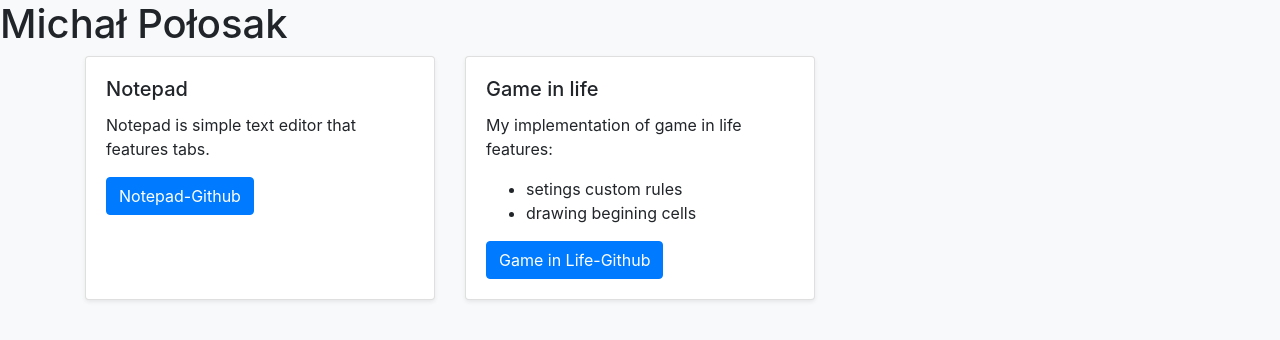
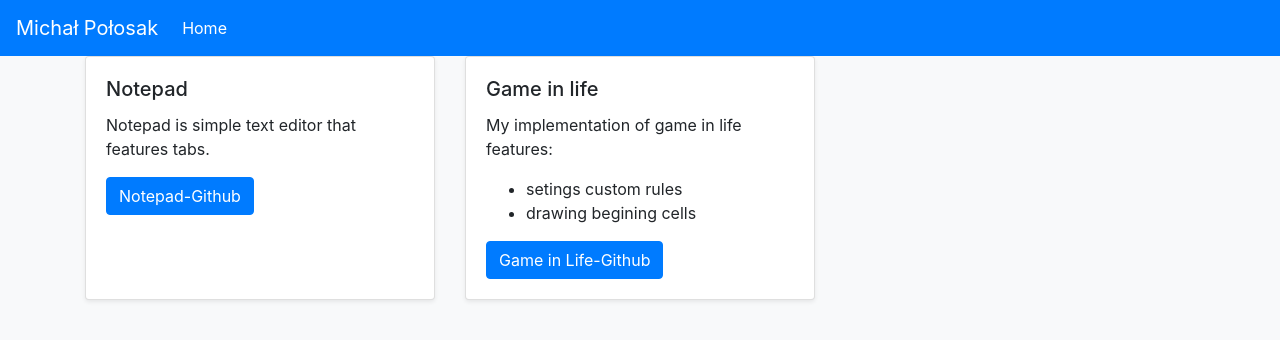
Before and after one commit to 256Michael/256Michael.github.io, a Jekyll site: the page built from index.html, in a window 1280 px wide. Shown: the top 340 px of the page. Built offline with Jekyll 4.4.1, drawn with Linux system fonts in a browser that asks for light colours.

Commit message:
Add navbar

```diff
--- /dev/null
+++ b/_data/navigation.yml
@@ -0,0 +1,2 @@
+- name: Home
+  link: /
--- /dev/null
+++ b/_includes/navigation.html
@@ -0,0 +1,20 @@
+<nav class="navbar navbar-expand-lg navbar-dark bg-primary">
+    <a class="navbar-brand" href="/">Michał Połosak</a>
+    <button class="navbar-toggler" type="button" data-toggle="collapse" data-target="#navbarSupportedContent" aria-controls="navbarSupportedContent" aria-expanded="false" aria-label="Toggle navigation">
+        <span class="navbar-toggler-icon"></span>
+    </button>
+    <div class="collapse navbar-collapse" id="navbarSupportedContent">
+        <ul class="navbar-nav mr-auto">
+            {% for item in site.data.navigation %}
+                <li class="nav-item {% if page.url == item.link %}active{% endif %}">
+                    <a class="nav-link" href="{{ item.link }}">
+                        {{ item.name }}
+                        {% if page.url == item.link %}
+                            <span class="sr-only">(current)</span>
+                        {% endif %}
+                    </a>
+                </li>
+            {% endfor %}
+        </ul>
+    </div>
+</nav>
--- a/_layouts/default.html
+++ b/_layouts/default.html
@@ -5,8 +5,11 @@
     <title>{{ page.title }}</title>
     <link rel="stylesheet" href="https://stackpath.bootstrapcdn.com/bootstrap/4.4.1/css/bootstrap.min.css" integrity="sha384-Vkoo8x4CGsO3+Hhxv8T/Q5PaXtkKtu6ug5TOeNV6gBiFeWPGFN9MuhOf23Q9Ifjh" crossorigin="anonymous">
     <link href="https://fonts.googleapis.com/css?family=Open+Sans:400,700,800&display=swap" rel="stylesheet">
+    <script src="https://code.jquery.com/jquery-3.5.1.slim.min.js" integrity="sha384-DfXdz2htPH0lsSSs5nCTpuj/zy4C+OGpamoFVy38MVBnE+IbbVYUew+OrCXaRkfj" crossorigin="anonymous"></script>
+<script src="https://cdn.jsdelivr.net/npm/bootstrap@4.5.3/dist/js/bootstrap.bundle.min.js" integrity="sha384-ho+j7jyWK8fNQe+A12Hb8AhRq26LrZ/JpcUGGOn+Y7RsweNrtN/tE3MoK7ZeZDyx" crossorigin="anonymous"></script>
 </head>
 <body class="bg-light">
+    {% include navigation.html %}
     {{ content }}
 </body>
 </html>
--- a/index.html
+++ b/index.html
@@ -2,7 +2,6 @@
 layout: default
 title: Michał Połosak
 ---
-<div id="header-bar"><h1>Michał Połosak</h1></div>
 <div class="container">
   <div class="row">
     <div class="col-md-6 col-lg-4 pb-4">
```
